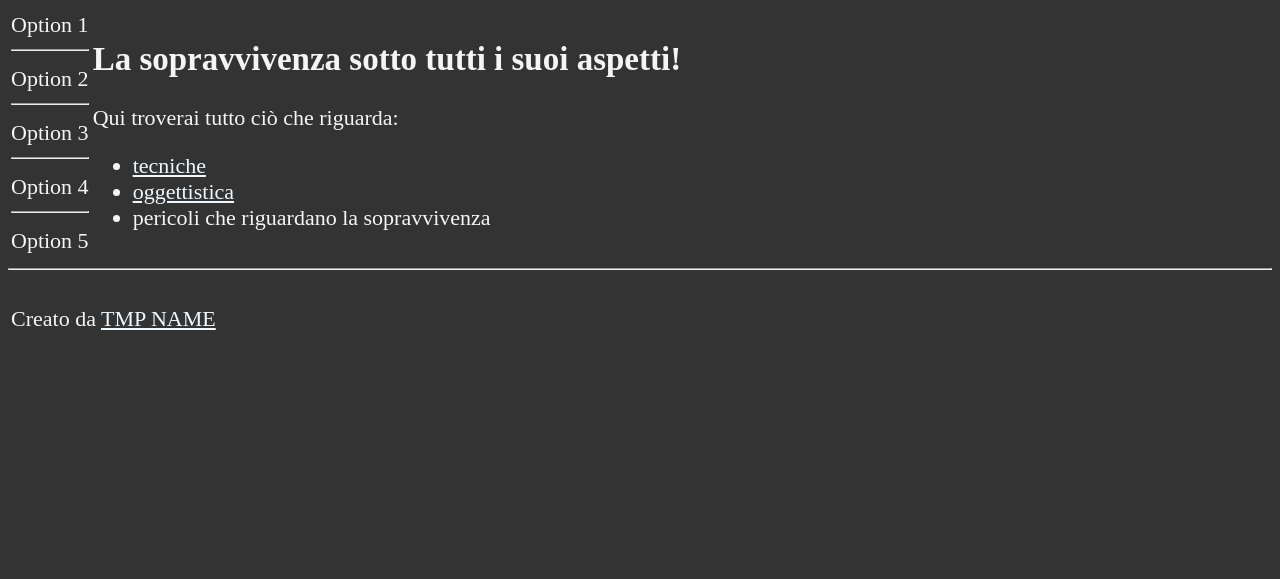
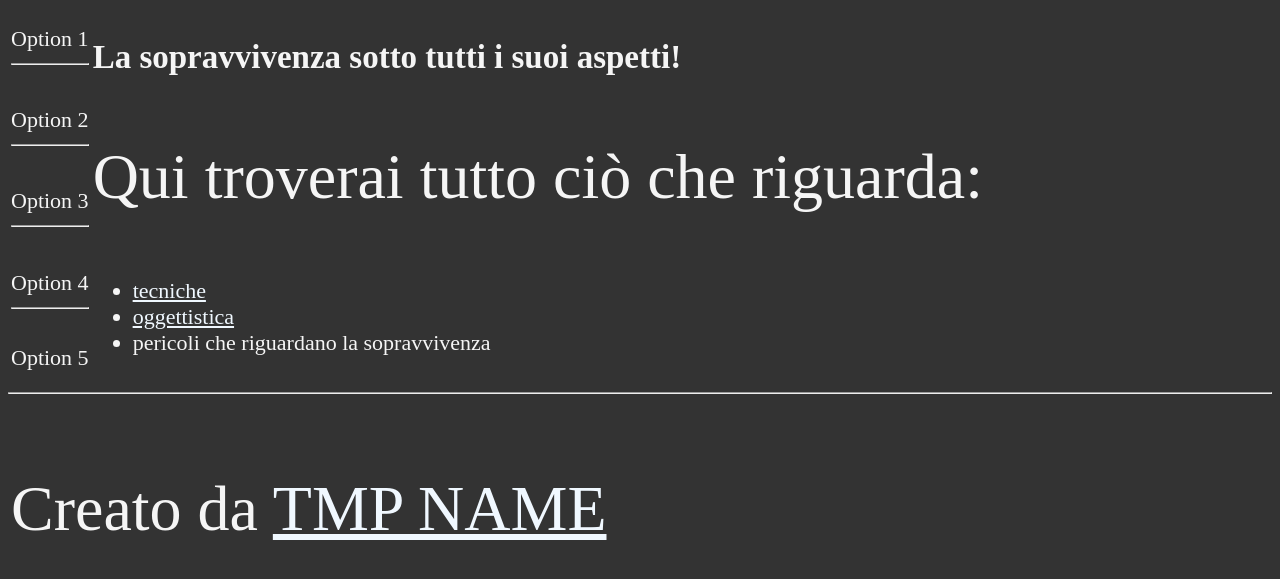
Before and after one commit to Tring-Er/survival_site, a plain HTML site: page index.html in a window 1280 px wide. Shown: the part 335-914 px from the top of the page. Before the commit the page ends 800 px from the top, so only its background shows below. Drawn offline with Linux system fonts and the light colour scheme.

Commit message:
Modified css and increased font size

```diff
--- a/index.html
+++ b/index.html
@@ -8,7 +8,7 @@
 			Sito sopravvivenza
 		</title>
 		<link rel="icon" href="https://imgs.search.brave.com/QI-PKVfPbH9m9ujN3LHTg0JTatTvXTQcsUpaydr4xSQ/rs:fit:860:0:0:0/g:ce/aHR0cHM6Ly9zdGF0/aWMtMDAuaWNvbmR1/Y2suY29tL2Fzc2V0/cy4wMC9odG1sLTUt/aWNvbi03MjZ4MTAy/NC1ldmVtNmdnNS5w/bmc" type="image/x-icon">
-		<link rel="stylesheet" href="main.css" type="text/css">
+		<link rel="stylesheet" href="main.css">
 	</head>
 	<body>
 		<header>
--- a/main.css
+++ b/main.css
@@ -1,10 +1,7 @@
-html {
-	font-size: 22px;
-}
-
 body {
 	background-color: #333;
 	color: whitesmoke;
+	font-size: 22px;
 }
 
 a {
@@ -18,3 +15,7 @@ a:visited {
 a:hover, a:active {
 	color: #bbb;
 }
+
+p {
+	font-size: 64px;
+}
```
Also changed, not shown: about.html (+1 -1 lines).
